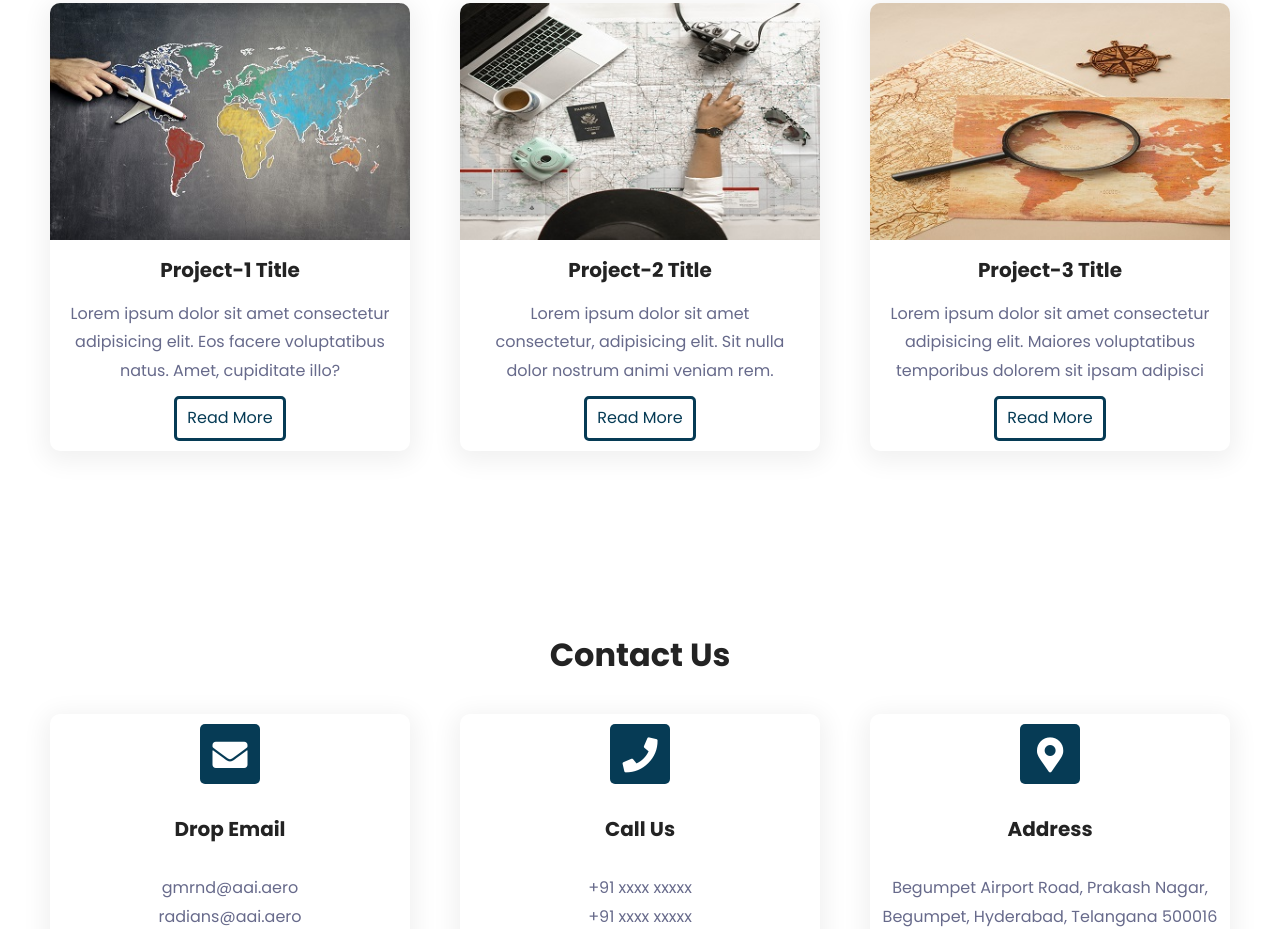
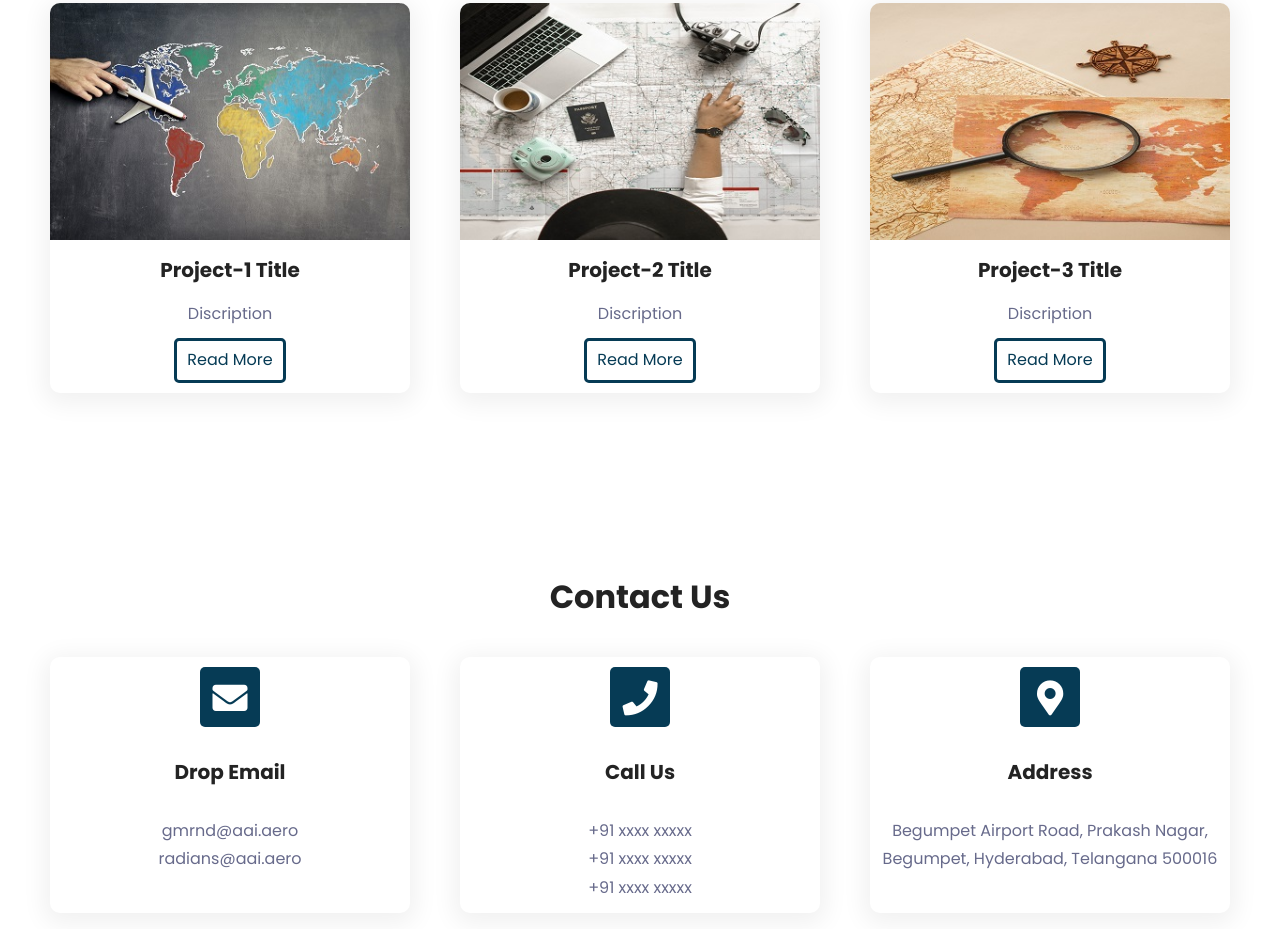
Before and after one commit to deepudev/CAROtheme, a plain HTML site: page index.html in a window 1280 px wide. Shown: the part 1409-2338 px from the top of the page. Drawn offline with Linux system fonts and the light colour scheme.

Commit message:
Update index.html

```diff
--- a/index.html
+++ b/index.html
@@ -121,8 +121,7 @@
           <img src="images/projects/project1.jpg" />
           <h3>Project-1 Title</h3>
           <p>
-            Lorem ipsum dolor sit amet consectetur adipisicing elit. Eos facere
-            voluptatibus natus. Amet, cupiditate illo?
+            Discription
           </p>
           <div class="projects-btn">
             <button class="btn secondary-btn">Read More</button>
@@ -132,8 +131,7 @@
           <img src="images/projects/project2.jpg" />
           <h3>Project-2 Title</h3>
           <p>
-            Lorem ipsum dolor sit amet consectetur, adipisicing elit. Sit nulla
-            dolor nostrum animi veniam rem.
+            Discription
           </p>
           <div class="projects-btn">
             <button class="btn secondary-btn">Read More</button>
@@ -143,8 +141,7 @@
           <img src="images/projects/project3.jpg" />
           <h3>Project-3 Title</h3>
           <p>
-            Lorem ipsum dolor sit amet consectetur adipisicing elit. Maiores
-            voluptatibus temporibus dolorem sit ipsam adipisci
+            Discription
           </p>
           <div class="projects-btn">
             <button class="btn secondary-btn">Read More</button>
```
